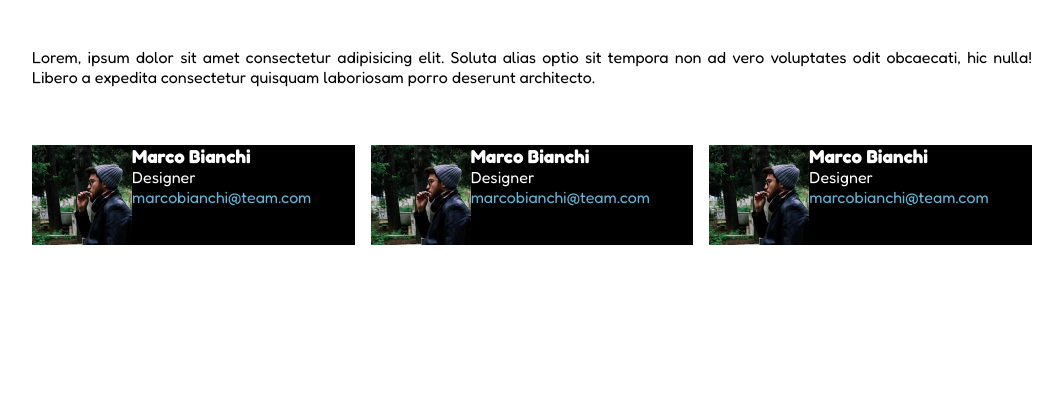
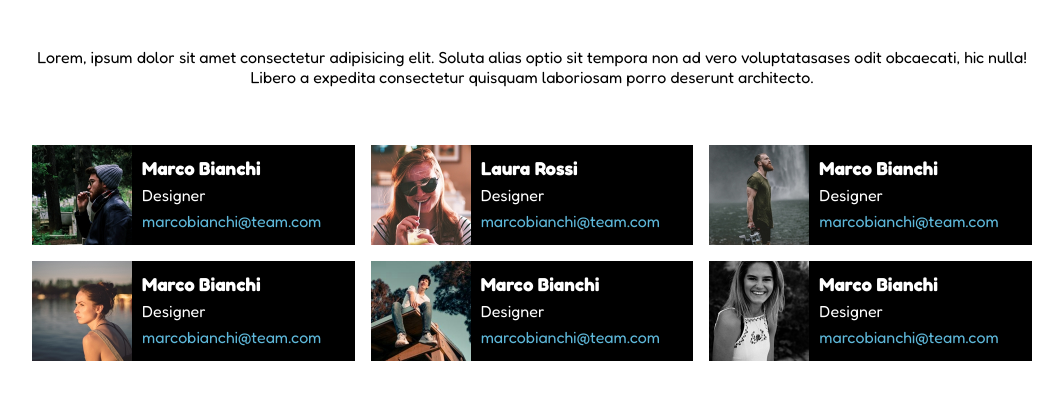
Before and after one commit to patrictobola/html-css-float-cards, a plain HTML site: page index.html in a window 1280 px wide. Shown: the part 92-492 px from the top of the page, without its empty margins (108-1171 px from the left). Drawn offline with Linux system fonts and the light colour scheme.

Commit message:
fixed all layout

```diff
--- a/css/style.css
+++ b/css/style.css
@@ -24,7 +24,7 @@ h1 {
 /* main  */
 section > p {
   margin-bottom: 50px;
-  text-align: justify;
+  text-align: center;
 }
 
 header {
@@ -40,9 +40,15 @@ header {
   margin: 0.5rem;
 }
 
+.center-txt {
+  line-height: calc(80px / 3);
+  padding: 10px 0;
+}
+
 div.cards-utility img {
   height: 100px;
   float: left;
+  padding-right: 10px;
 }
 .clearfix::after {
   content: "";
--- a/index.html
+++ b/index.html
@@ -23,28 +23,60 @@
       <section class="container">
         <p>
           Lorem, ipsum dolor sit amet consectetur adipisicing elit. Soluta alias
-          optio sit tempora non ad vero voluptates odit obcaecati, hic nulla!
-          Libero a expedita consectetur quisquam laboriosam porro deserunt
-          architecto.
+          optio sit tempora non ad vero voluptatasases odit obcaecati, hic
+          nulla! Libero a expedita consectetur quisquam laboriosam porro
+          deserunt architecto.
         </p>
         <div class="row clearfix">
           <div class="cards-utility">
             <img src="img/male1.png" alt="Marco Bianchi" />
+            <div class="center-txt">
               <h3>Marco Bianchi</h3>
               <p>Designer</p>
               <a href="mailto:marcobianchi@team.com">marcobianchi@team.com</a>
             </div>
+          </div>
           <div class="cards-utility">
-            <img src="img/male1.png" alt="Marco Bianchi" />
+            <img src="img/female1.png" alt="Laura Rossi" />
+            <div class="center-txt">
+              <h3>Laura Rossi</h3>
+              <p>Designer</p>
+              <a href="mailto:marcobianchi@team.com">marcobianchi@team.com</a>
+            </div>
+          </div>
+          <div class="cards-utility">
+            <img src="img/male2.png" alt="Marco Bianchi" />
+            <div class="center-txt">
               <h3>Marco Bianchi</h3>
               <p>Designer</p>
               <a href="mailto:marcobianchi@team.com">marcobianchi@team.com</a>
             </div>
+          </div>
+        </div>
+        <div class="row clearfix">
           <div class="cards-utility">
-            <img src="img/male1.png" alt="Marco Bianchi" />
+            <img src="img/female2.png" alt="Marco Bianchi" />
+            <div class="center-txt">
               <h3>Marco Bianchi</h3>
               <p>Designer</p>
               <a href="mailto:marcobianchi@team.com">marcobianchi@team.com</a>
+            </div>
+          </div>
+          <div class="cards-utility">
+            <img src="img/male3.png" alt="Marco Bianchi" />
+            <div class="center-txt">
+              <h3>Marco Bianchi</h3>
+              <p>Designer</p>
+              <a href="mailto:marcobianchi@team.com">marcobianchi@team.com</a>
+            </div>
+          </div>
+          <div class="cards-utility">
+            <img src="img/female3.png" alt="Marco Bianchi" />
+            <div class="center-txt">
+              <h3>Marco Bianchi</h3>
+              <p>Designer</p>
+              <a href="mailto:marcobianchi@team.com">marcobianchi@team.com</a>
+            </div>
           </div>
         </div>
       </section>
```
Lines whose indentation alone changed are shown as unchanged.
